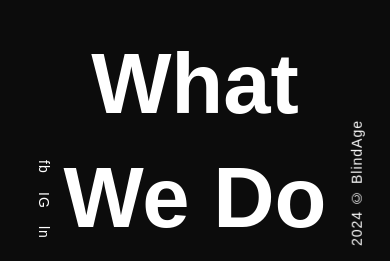
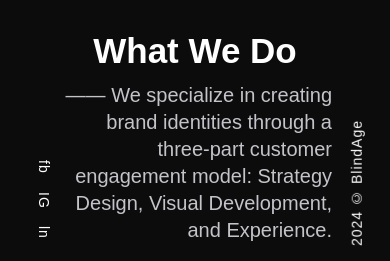
Before and after one commit to BlindAngency/BLIND-AGE, a plain HTML site: page studio.html in a window 390 px wide. Shown: the part 558-819 px from the top of the page. Drawn offline with Linux system fonts and the light colour scheme; files that its build step writes are made by us from their sources; files whose address does not match are found by name; a web font is replaced by a local one.

Commit message:
Made modifications to the style.css to add a @media that changes the size of the headlinde What We Do in studio.html depending on screen size

```diff
--- a/css/style.css
+++ b/css/style.css
@@ -3135,3 +3135,38 @@ figure.vimeo a img, figure.youtube a img {
 
 
 }
+
+/* Medium screens (tablets and small desktops) */
+@media (max-width: 1200px) {
+    .headline {
+        font-size: 100px !important;
+    }
+}
+
+/* Small screens (landscape phones and tablets) */
+@media (max-width: 992px) {
+    .headline {
+        font-size: 70px !important;
+    }
+}
+
+/* Extra small screens (portrait phones) */
+@media (max-width: 768px) {
+    .headline {
+        font-size: 50px !important;
+    }
+}
+
+/* Very small screens (small phones in portrait mode) */
+@media (max-width: 480px) {
+    .headline {
+        font-size: 35px !important;
+    }
+}
+
+/* Smallest devices (phones in portrait mode) */
+@media (max-width: 320px) {
+    .headline {
+        font-size: 25px !important;
+    }
+}
```
